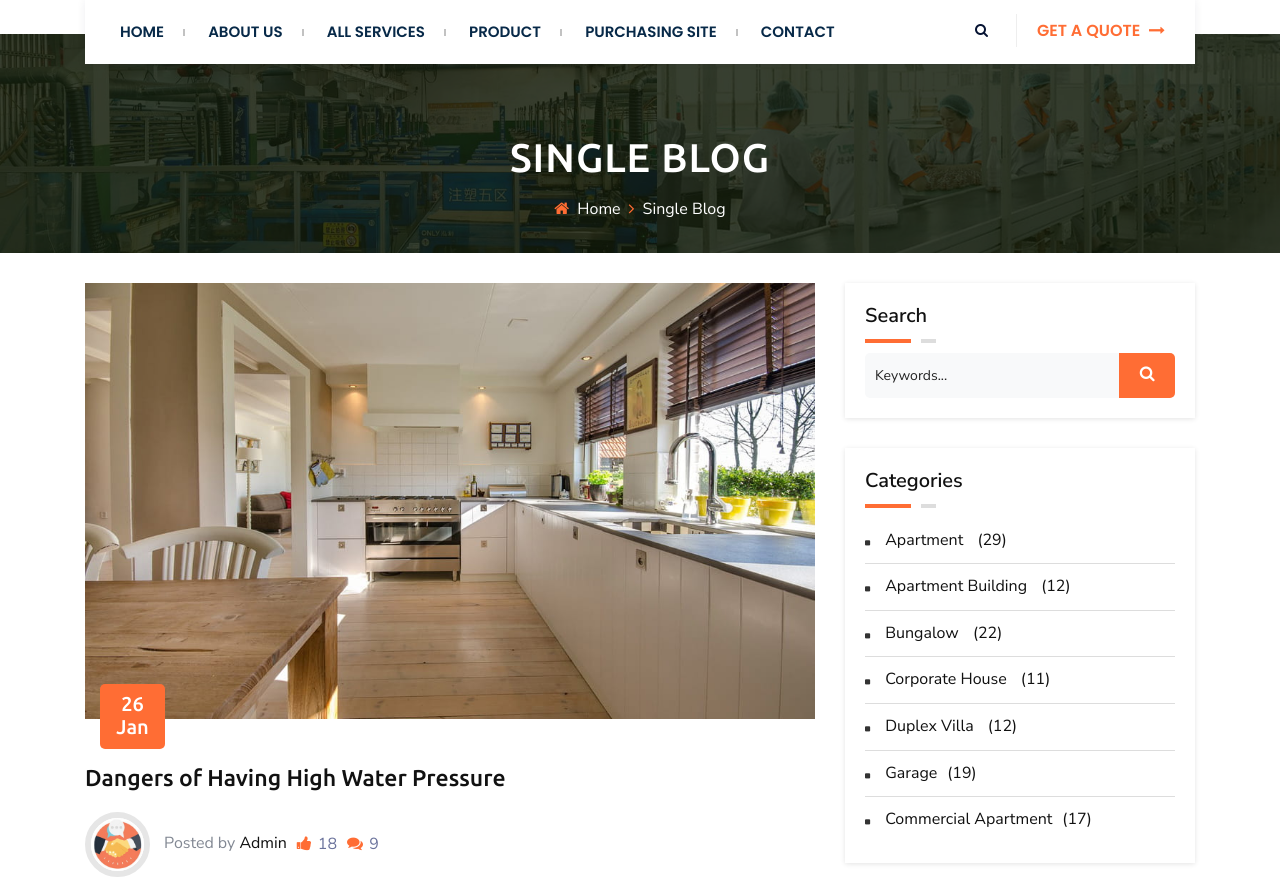
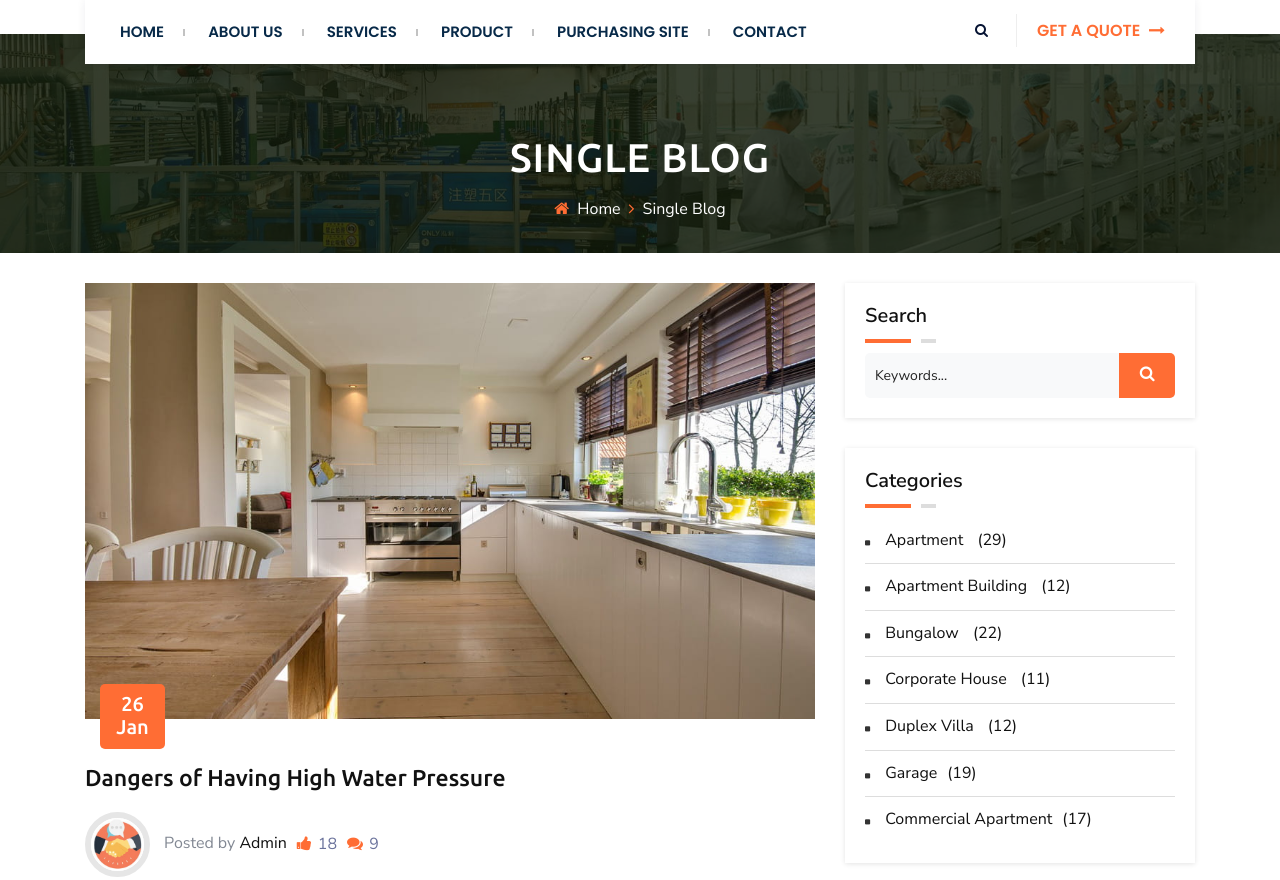
Before and after one commit to luckywangabc/jilen, a plain HTML site: page single-blog.html in a window 1280 px wide. Shown: the top 880 px of the page. Drawn offline with Linux system fonts and the light colour scheme.

Commit message:
Update single-blog.html
Signed-off-by: luckywangabc <154567077+luckywangabc@users.noreply.github.com>

```diff
--- a/single-blog.html
+++ b/single-blog.html
@@ -61,7 +61,7 @@
 	  </ul>
    </li>
    <li>
-	  <a href="service.html">All Services</a>
+	  <a href="service.html">Services</a>
    </li>
    <li>
 	  <a href="">Product</a>
```
